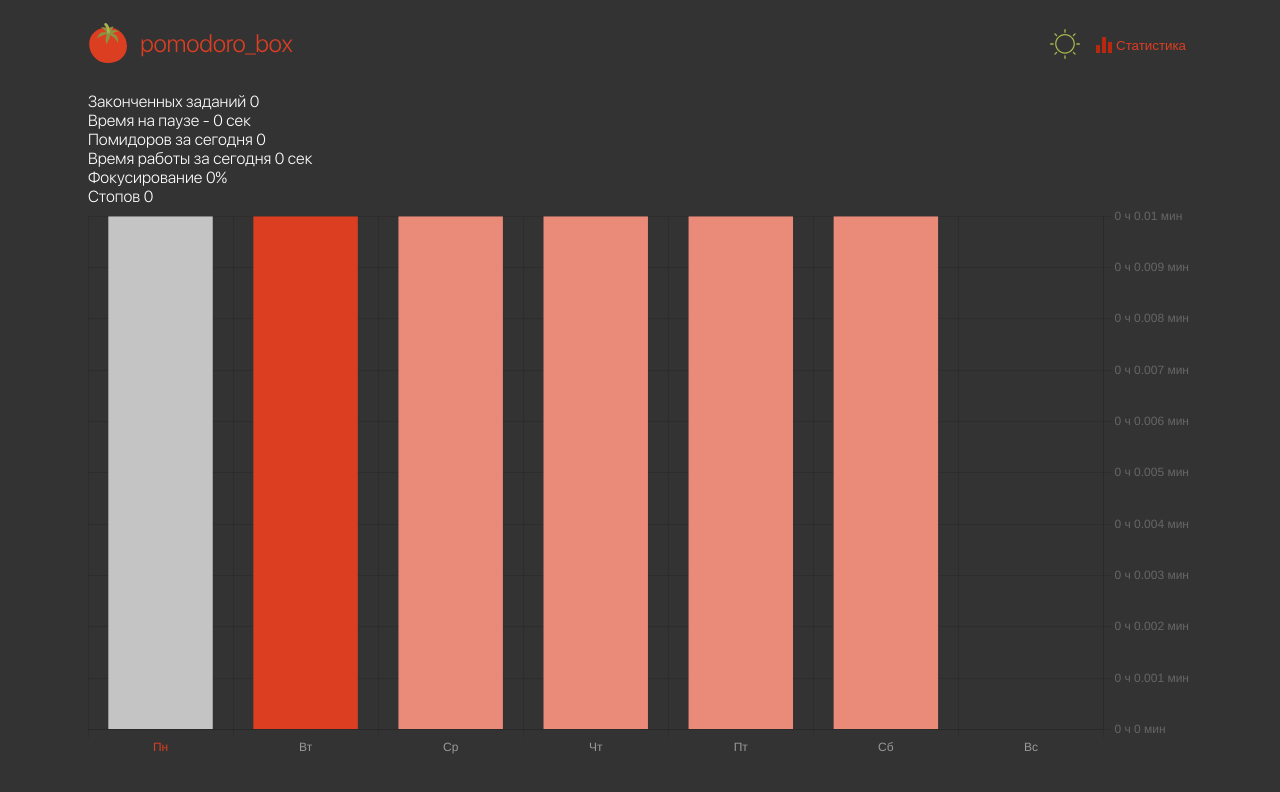
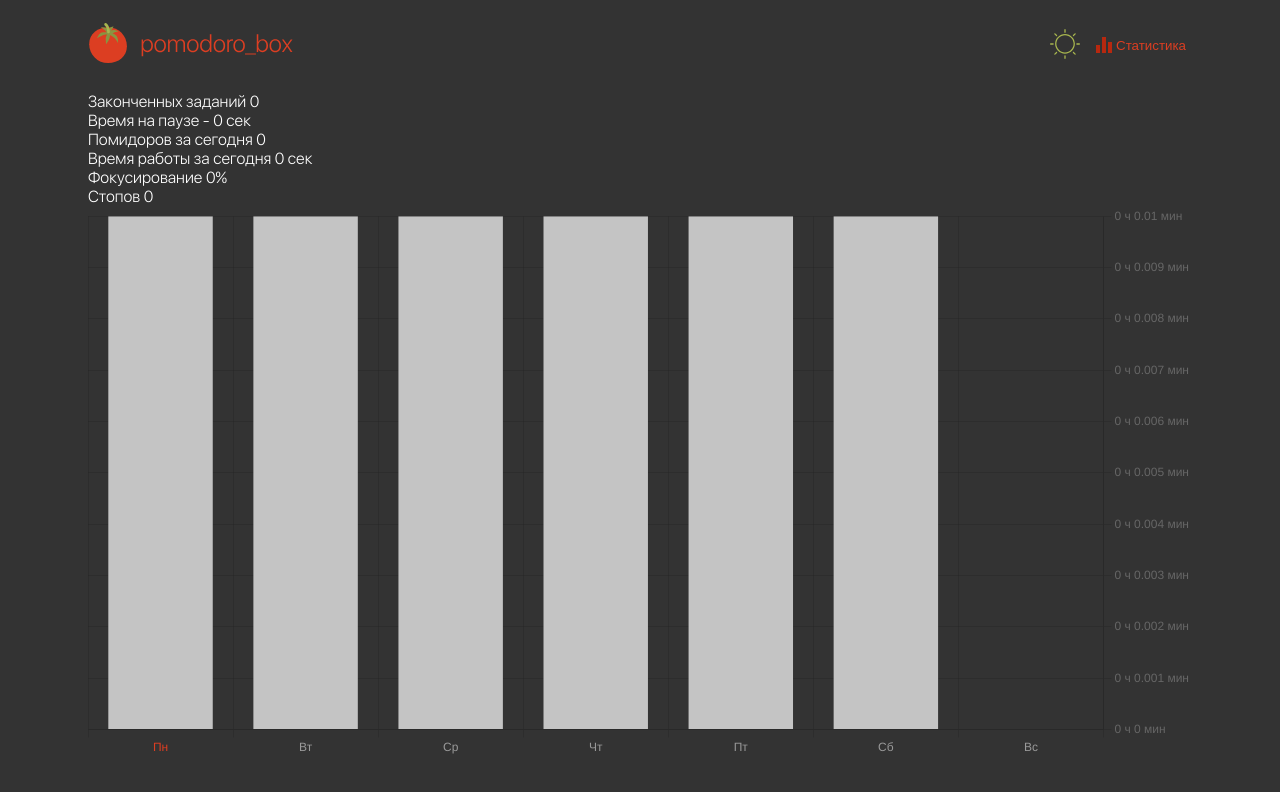
Before and after one commit to Ramramramzes/pomodoro_timer, a React (Vite) app: page /statistic in a window 1280 px wide. Shown: the top 792 px of the page. Built offline with nearby package versions, Linux system fonts and the light colour scheme.

Commit message:
fix color logic

```diff
--- a/src/Statistic/Statistic.tsx
+++ b/src/Statistic/Statistic.tsx
@@ -59,8 +59,6 @@ const options: ChartOptions<'bar'> = {
   }
 };
 
-const labels = ['Пн', 'Вт', 'Ср', 'Чт', 'Пт', 'Сб', 'Вс'];
-
 export function Statistic() {
   const statistic = useSelector((state: RootState) => state.statistic)
   const dispatch = useDispatch<AppDispatch>();
@@ -68,31 +66,37 @@ export function Statistic() {
   const day = statistic.curWeek[dayNum];
   const totalWorkTime = day.workTime.reduce((acc, cur) => acc + cur, 0);
   const totalBreakTime = day.breakTime.reduce((acc, cur) => acc + cur, 0);
+  const labels = ['Пн', 'Вт', 'Ср', 'Чт', 'Пт', 'Сб', 'Вс'];
+
+// массив для графика
+const chartData = labels.map((el) => {
+  if (el === day.name) {
+    return totalWorkTime / 60;
+  }
+  return 0.01;
+});
+
+
+const backgroundColor = chartData.map((value, index) => {
+  if (value === 0.01) {
+    return '#C4C4C4';
+  }
+  return index === 2 ? '#DC3E22' : '#EA8A79';
+  //! 1 заменить на activ  ---------------------------------------------
+});
+
 
 const data = {
   labels,
   datasets: [
     {
-        data: labels.map((el) => {
-          if(el == day.name){
-            return totalWorkTime/60
-          }
-          return 0.01
-        }),
-        backgroundColor: labels.map((label, index) => {
-          if(index === 0){
-            return '#C4C4C4'
-          }else{
-            if(index ===  1){
-              return '#DC3E22'
-            } //! Добавить активный элемент ---------------------------------------------
-            return '#EA8A79'
-          }
-        }),
+      data: chartData,
+      backgroundColor,
       hoverBackgroundColor: '#EE735D',
     },
   ],
 };
+
 
   useEffect(() => {
     dispatch(setFocus({dayNum:dayNum, focus: day.readyTask !== 0 ? Math.round(((totalWorkTime * 60 + totalBreakTime) / day.tomatoes) / (totalWorkTime * 60 + totalBreakTime) * 100) : 0 }))
```
Lines whose indentation alone changed are shown as unchanged.
